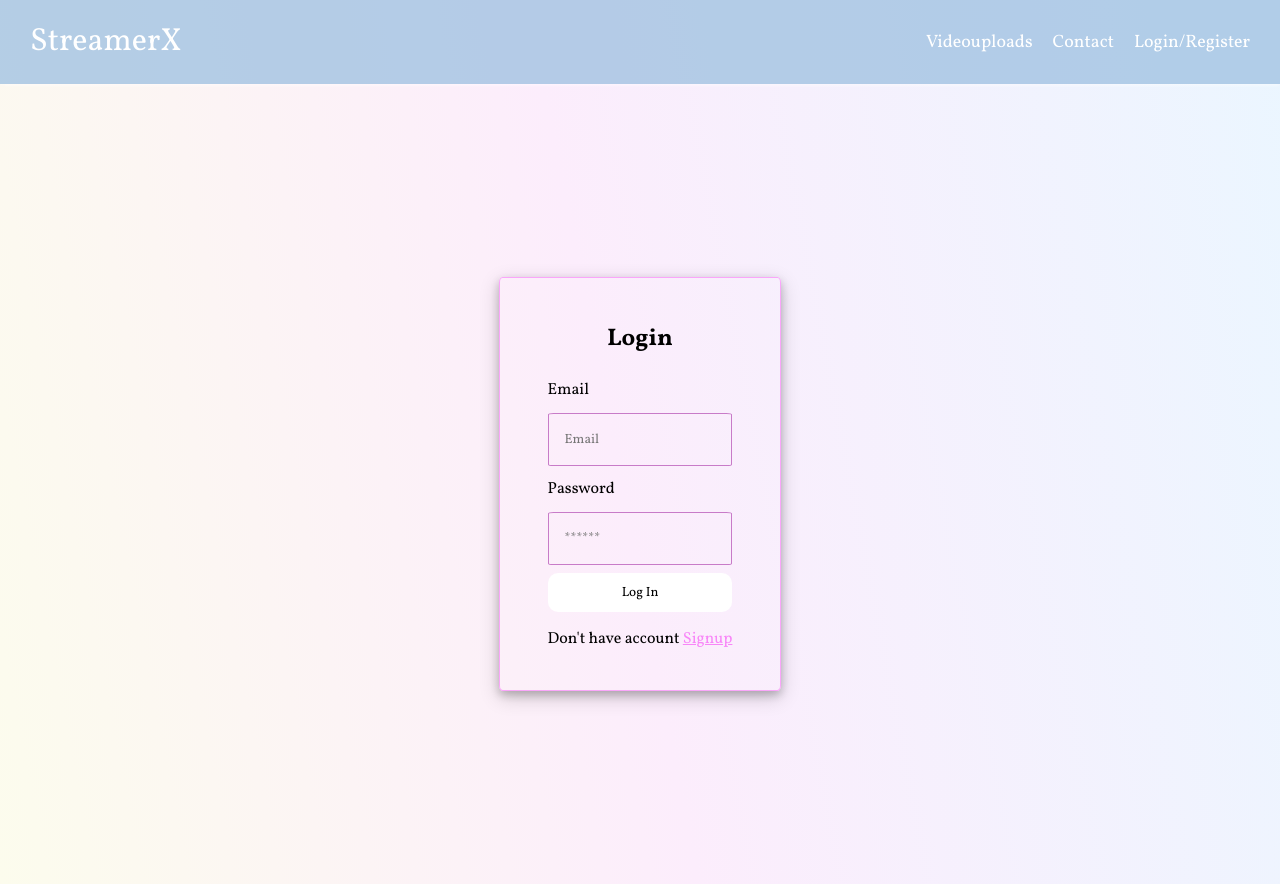
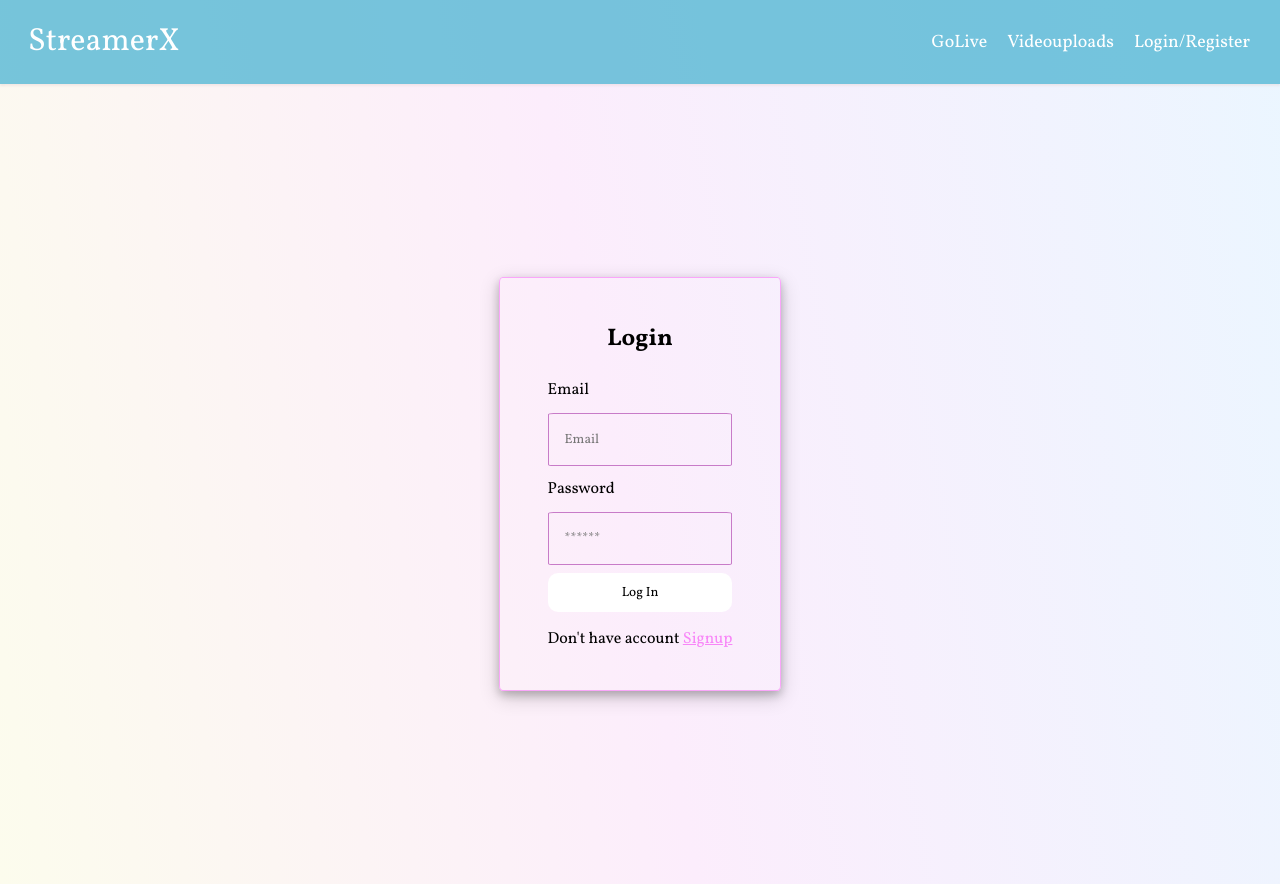
Before and after one commit to KunalAsatkar/streamerx, a React (Vite) app in the folder client/: page / in a window 1280 px wide. Built offline with nearby package versions, Linux system fonts and the light colour scheme; no server answers.

Commit message:
Added hover effects to navbar

```diff
--- a/client/src/pages/ErrorPage.jsx
+++ b/client/src/pages/ErrorPage.jsx
@@ -11,7 +11,7 @@ export default function ErrorPage() {
             <p>
                 <i>{error.statusText || error.message}</i>
             </p>
-            <Link to='/'>got to home page</Link>
+            <Link to='/'>Go to home page</Link>
         </div>
     );
 }
--- a/client/src/pages/Home.jsx
+++ b/client/src/pages/Home.jsx
@@ -22,7 +22,7 @@ const Home = () => {
                     </div>
                 </div>
             </div>
-        </div >
+        </div>
     )
 }
 
--- a/client/src/pages/Navbar.css
+++ b/client/src/pages/Navbar.css
@@ -3,15 +3,34 @@
     flex-direction: row;
     justify-content: space-between;
     align-items: center;
-    /* margin-bottom: 10px; */
+
     padding: 20px;
-    background-color: #a3c4e3cd;
-    box-shadow: 0 2px 2px 0 rgba(255, 254, 254, 0.2), 0 2px 2px 0 rgba(255, 255, 255, 0.19);
+    background-color: #56b9d5cd;
+    box-shadow: 0 2px 2px 0 rgba(192, 166, 166, 0.2), 0 2px 2px 0 rgba(255, 255, 255, 0.19);
 }
 
+.logo {
+    padding: 0 0 0 1vh;
+    transition:all 0.4s ease-in-out;
+    font-size: 2rem;
+}
+.logo .link:hover{
+    transition: all 0.4s ease-in-out;
+    color: #1a0aa3;
+}
 .link {
-    color: white;
     text-decoration: none;
+    position:relative;
+    user-select: none;
+    font-weight: 100;
+    cursor: pointer;
+    transition:all 0.4s ease-in-out;
+    color: #fff;
+}
+.navigation .head:hover{
+    /* border-radius: 5vh; */
+    font-weight: 300;
+    color:#1a0aa3;
 }
 
 .navigation {
@@ -20,15 +39,7 @@
     align-items: center;
     font-size: 1.12rem;
 }
-.navigation .hamburger-menu{
-    display: none;
-}
 
-.logo {
-    /* background-color: #3b5998;  */
-    padding: 0 0 0 10px;
-    font-size: 2rem;
-}
 
 .navbar .head {
     padding: 10px;
--- a/client/src/pages/Navbar.jsx
+++ b/client/src/pages/Navbar.jsx
@@ -4,7 +4,7 @@ import { useState, useEffect } from 'react';
 import profileImage from '../assets/profile.png';
 import { Link, Outlet } from 'react-router-dom'
 import axios from 'axios';
-import {GiHamburgerMenu} from 'react-icons/gi'
+// import {GiHamburgerMenu} from 'react-icons/gi'
 
 
 const Navbar = () => {
@@ -63,11 +63,14 @@ const Navbar = () => {
                 </div>
                 <div className="navigation">
                     <div>
+                        <Link className="head link" to="/golive">GoLive</Link>
+                    </div>
+                    <div>
                         <Link className="head link" to="/videouploads">Videouploads</Link>
                     </div>
-                    <div>
-                        <Link className="head link" to="/about">Contact</Link>
-                    </div>
+                    {/* <div>
+                        <Link className="head link" to="/contact">Contact</Link>
+                    </div> */}
                     {!loggedIn && (<div>
                         <Link className="head link" to="/auth">Login/Register</Link>
                     </div>)}
@@ -78,14 +81,9 @@ const Navbar = () => {
                         {showProfile && (<Profile
                             onLogout={checkLoggedIn} />)}
                     </div>)}
-                    <div className='hamburger-menu'>
-                            <a href='#'>
-                                <GiHamburgerMenu/>
-                            </a>
-                    </div>
                 </div>
 
-            </section >
+            </section>
             <div><Outlet /></div>
         </div>
     );
```
Also changed, not shown: client/src/App.jsx (+6 -2 lines), client/src/pages/Contact.jsx (added, +15 -0 lines), 1 other file (tests, documents, lock files or other folders).
